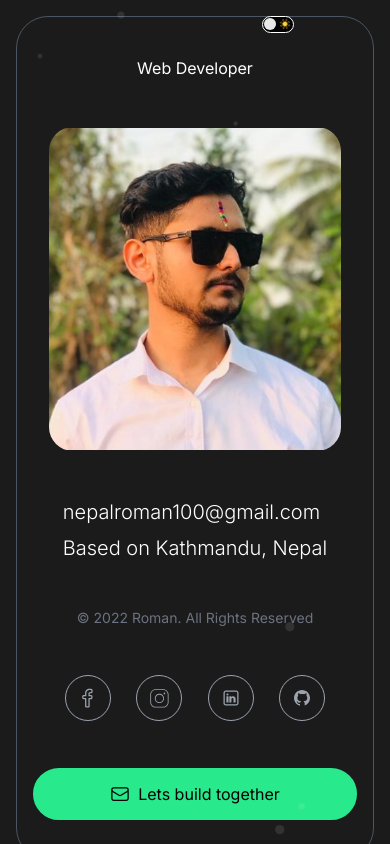
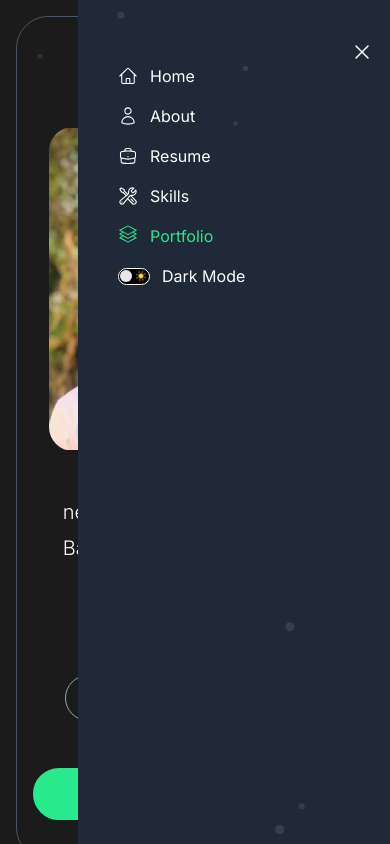
Before and after one commit to RomanNepal/myportfolio, a React (Create React App) app: page / in a window 390 px wide. Shown: the top 844 px of the page. Built offline with nearby package versions, Linux system fonts and the light colour scheme.

Commit message:
sidebar done

```diff
--- a/src/App.js
+++ b/src/App.js
@@ -16,7 +16,7 @@ import Sidebar from "./Components/Sidebar";
 function App() {
   const [init, setInit] = useState(false);
   const [theme, setTheme] = useState("dark");
-  const [active, setActive] = useState("home");
+  const [show, setShow] = useState(true);
 
   const [currentRef, setCurrentRef] = useState("");
   const [activeSectionId, setActiveSectionId] = useState("section1");
@@ -62,16 +62,6 @@ function App() {
   }, []);
 
   useEffect(() => {
-    if (theme === "dark") {
-      document.documentElement.classList.add("dark");
-    } else {
-      document.documentElement.classList.remove("dark");
-    }
-  }, [theme]);
-  const handleThemeSwitch = () => {
-    setTheme(theme === "dark" ? "light" : "dark");
-  };
-  useEffect(() => {
     if (!init) {
       initParticlesEngine(async (engine) => {
         // you can initiate the tsParticles instance (engine) here, adding custom shapes or presets
@@ -89,13 +79,31 @@ function App() {
   return (
     <>
       <div className="bg-white p-4 font-inter transition duration-500 ease-in-out dark:bg-[#1B1B1B] md:p-4 lg:flex lg:flex-col lg:p-0">
+        <div className="fixed right-24 top-4 hidden rounded-[20px] md:flex">
+          <Switch />
+        </div>
         <div
-          className="fixed right-24 top-4 flex rounded-[20px]"
+          className="fixed right-5 top-4 flex rounded-[20px] md:hidden"
           onClick={() => {
-            handleThemeSwitch();
+            setShow(true);
           }}
         >
-          <Switch />
+          <div className="rounded-full border p-2 text-white">
+            <svg
+              xmlns="http://www.w3.org/2000/svg"
+              fill="none"
+              viewBox="0 0 24 24"
+              stroke-width="1.5"
+              stroke="currentColor"
+              class="h-6 w-6"
+            >
+              <path
+                stroke-linecap="round"
+                stroke-linejoin="round"
+                d="M3.75 9h16.5m-16.5 6.75h16.5"
+              />
+            </svg>
+          </div>
         </div>
         {/* border-gray-200 p-5 dark:border-gray-600 */}
         <div className="flex h-[100vh] flex-col items-center justify-around rounded-[2rem] border p-4 dark:border-gray-600 dark:text-white md:left-10 md:flex md:h-[80vh]  lg:fixed lg:top-[50%] lg:w-[20%] lg:translate-x-[10%] lg:translate-y-[-50%] lg:flex-col ">
@@ -207,8 +215,16 @@ function App() {
             />
           </svg>
         </div>
-        <div className={`fixed right-0`}>
-          <Sidebar sections={sections} activeSectionId={activeSectionId} />
+        <div></div>
+        <div
+          className={`fixed ${show ? "right-0" : "right-[-20rem]"} top-0 h-full w-[80%] bg-gray-800 text-white transition-all md:hidden`}
+        >
+          <Sidebar
+            sections={sections}
+            activeSectionId={activeSectionId}
+            show={show}
+            setShow={setShow}
+          />
         </div>
         <div
           className="ml-[1%] mr-[1%] flex flex-col md:ml-[33%] md:mr-[20%] md:h-[140vh]"
--- a/src/Components/Sidebar.js
+++ b/src/Components/Sidebar.js
@@ -1,7 +1,8 @@
 import React, { useState } from "react";
 import Tooltip from "./Tooltip";
+import Switch from "./Switch";
 
-const Sidebar = ({ sections, active, setActive, activeSectionId }) => {
+const Sidebar = ({ sections, activeSectionId, show, setShow }) => {
   const [over, setOver] = useState("");
   const handleNavClick = (sectionId) => {
     const section = document.getElementById(sectionId);
@@ -16,13 +17,14 @@ const Sidebar = ({ sections, active, setActive, activeSectionId }) => {
     setOver("");
   };
   return (
-    <div className="z-10 flex w-8 flex-col items-center justify-center gap-4 rounded-3xl border border-gray-500 p-6">
+    <div className="flex h-full justify-between px-4 pt-10">
+      <div className="items-left justify-left z-10 flex w-[80%] flex-col gap-4 rounded-3xl p-6">
         <div
           className={
             (activeSectionId === "section1"
               ? "text-[#28E98C]"
               : "text-black dark:text-white") +
-          " relative cursor-pointer transition duration-500 ease-in-out"
+            " relative flex cursor-pointer items-center gap-3 transition duration-500 ease-in-out"
           }
           onClick={() => {
             handleNavClick("section1");
@@ -35,7 +37,7 @@ const Sidebar = ({ sections, active, setActive, activeSectionId }) => {
             removeHover();
           }}
         >
-        <div
+          {/* <div
             className={
               (over === "section1" ? "flex" : "hidden") +
               " transtition absolute left-[-7rem] w-[6rem] items-center px-2 text-gray-400 duration-500 ease-in"
@@ -43,9 +45,10 @@ const Sidebar = ({ sections, active, setActive, activeSectionId }) => {
           >
             <div className="flex w-[80%]  justify-center rounded-b-[5px] rounded-t-[5px] bg-gray-700 p-1 text-xs">
               Home
+
             </div>
             <div className="h-[8px] w-[20%] border-[6px] border-gray-700 border-b-transparent border-r-transparent border-t-transparent"></div>
-        </div>
+          </div> */}
           <svg
             xmlns="http://www.w3.org/2000/svg"
             fill="none"
@@ -60,13 +63,14 @@ const Sidebar = ({ sections, active, setActive, activeSectionId }) => {
               d="m2.25 12 8.954-8.955c.44-.439 1.152-.439 1.591 0L21.75 12M4.5 9.75v10.125c0 .621.504 1.125 1.125 1.125H9.75v-4.875c0-.621.504-1.125 1.125-1.125h2.25c.621 0 1.125.504 1.125 1.125V21h4.125c.621 0 1.125-.504 1.125-1.125V9.75M8.25 21h8.25"
             />
           </svg>
+          <div>Home</div>
         </div>
         <div
           className={
             (activeSectionId === "section2"
               ? "text-[#28E98C]"
-            : "text-black hover:text-[#28E98C] dark:text-white") +
-          " relative cursor-pointer transition duration-500 ease-in-out"
+              : "text-white hover:text-[#28E98C] dark:text-white") +
+            " relative flex cursor-pointer items-center gap-3 transition duration-500 ease-in-out"
           }
           onClick={() => {
             handleNavClick("section2");
@@ -79,7 +83,7 @@ const Sidebar = ({ sections, active, setActive, activeSectionId }) => {
             removeHover();
           }}
         >
-        <div
+          {/* <div
             className={
               (over === "section2" ? "flex" : "hidden") +
               " transtition absolute left-[-7rem] w-[6rem] items-center px-2 text-gray-400 duration-500 ease-in"
@@ -89,7 +93,7 @@ const Sidebar = ({ sections, active, setActive, activeSectionId }) => {
               About
             </div>
             <div className="h-[12px] w-[20%] border-[8px] border-gray-700 border-b-transparent border-r-transparent border-t-transparent"></div>
-        </div>
+          </div> */}
           <svg
             xmlns="http://www.w3.org/2000/svg"
             fill="none"
@@ -104,13 +108,14 @@ const Sidebar = ({ sections, active, setActive, activeSectionId }) => {
               d="M15.75 6a3.75 3.75 0 1 1-7.5 0 3.75 3.75 0 0 1 7.5 0ZM4.501 20.118a7.5 7.5 0 0 1 14.998 0A17.933 17.933 0 0 1 12 21.75c-2.676 0-5.216-.584-7.499-1.632Z"
             />
           </svg>
+          <div>About</div>
         </div>
         <div
           className={
             (activeSectionId === "section3"
               ? "text-[#28E98C]"
-            : "text-black hover:text-[#28E98C] dark:text-white") +
-          " relative cursor-pointer"
+              : "text-white hover:text-[#28E98C] dark:text-white") +
+            " relative flex cursor-pointer items-center gap-3 transition duration-500 ease-in-out"
           }
           onClick={() => {
             handleNavClick("section3");
@@ -148,6 +153,7 @@ const Sidebar = ({ sections, active, setActive, activeSectionId }) => {
               d="M20.25 14.15v4.25c0 1.094-.787 2.036-1.872 2.18-2.087.277-4.216.42-6.378.42s-4.291-.143-6.378-.42c-1.085-.144-1.872-1.086-1.872-2.18v-4.25m16.5 0a2.18 2.18 0 0 0 .75-1.661V8.706c0-1.081-.768-2.015-1.837-2.175a48.114 48.114 0 0 0-3.413-.387m4.5 8.006c-.194.165-.42.295-.673.38A23.978 23.978 0 0 1 12 15.75c-2.648 0-5.195-.429-7.577-1.22a2.016 2.016 0 0 1-.673-.38m0 0A2.18 2.18 0 0 1 3 12.489V8.706c0-1.081.768-2.015 1.837-2.175a48.111 48.111 0 0 1 3.413-.387m7.5 0V5.25A2.25 2.25 0 0 0 13.5 3h-3a2.25 2.25 0 0 0-2.25 2.25v.894m7.5 0a48.667 48.667 0 0 0-7.5 0M12 12.75h.008v.008H12v-.008Z"
             />
           </svg>
+          <div>Resume</div>
         </div>
         {/* <div
         className={
@@ -181,8 +187,8 @@ const Sidebar = ({ sections, active, setActive, activeSectionId }) => {
           className={
             (activeSectionId === "section4"
               ? "text-[#28E98C]"
-            : "text-black hover:text-[#28E98C] dark:text-white") +
-          " relative cursor-pointer transition duration-500 ease-in-out"
+              : "text-white hover:text-[#28E98C] dark:text-white") +
+            " relative flex cursor-pointer items-center gap-3 transition duration-500 ease-in-out"
           }
           onClick={() => {
             handleNavClick("section4");
@@ -195,7 +201,7 @@ const Sidebar = ({ sections, active, setActive, activeSectionId }) => {
             removeHover();
           }}
         >
-        <div
+          {/* <div
             className={
               (over === "section4" ? "flex" : "hidden") +
               " transtition absolute left-[-7rem] w-[6rem] items-center px-2 text-gray-400 duration-500 ease-in"
@@ -205,7 +211,7 @@ const Sidebar = ({ sections, active, setActive, activeSectionId }) => {
               Skills
             </div>
             <div className="h-[12px] w-[20%] border-[8px] border-gray-700 border-b-transparent border-r-transparent border-t-transparent"></div>
-        </div>
+          </div> */}
           <svg
             xmlns="http://www.w3.org/2000/svg"
             fill="none"
@@ -220,13 +226,14 @@ const Sidebar = ({ sections, active, setActive, activeSectionId }) => {
               d="M11.42 15.17 17.25 21A2.652 2.652 0 0 0 21 17.25l-5.877-5.877M11.42 15.17l2.496-3.03c.317-.384.74-.626 1.208-.766M11.42 15.17l-4.655 5.653a2.548 2.548 0 1 1-3.586-3.586l6.837-5.63m5.108-.233c.55-.164 1.163-.188 1.743-.14a4.5 4.5 0 0 0 4.486-6.336l-3.276 3.277a3.004 3.004 0 0 1-2.25-2.25l3.276-3.276a4.5 4.5 0 0 0-6.336 4.486c.091 1.076-.071 2.264-.904 2.95l-.102.085m-1.745 1.437L5.909 7.5H4.5L2.25 3.75l1.5-1.5L7.5 4.5v1.409l4.26 4.26m-1.745 1.437 1.745-1.437m6.615 8.206L15.75 15.75M4.867 19.125h.008v.008h-.008v-.008Z"
             />
           </svg>
+          <div>Skills</div>
         </div>
         <div
           className={
             (activeSectionId === "section5"
               ? "text-[#28E98C]"
               : "text-black hover:text-[#28E98C] dark:text-white") +
-          " relative cursor-pointer transition duration-500 ease-in-out"
+            " items-centercursor-pointer relative  flex gap-3 transition duration-500 ease-in-out"
           }
           onClick={() => {
             handleNavClick("section5");
@@ -239,7 +246,7 @@ const Sidebar = ({ sections, active, setActive, activeSectionId }) => {
             removeHover();
           }}
         >
-        <div
+          {/* <div
             className={
               (over === "section5" ? "flex" : "hidden") +
               " transtition absolute left-[-7rem] w-[6rem] items-center px-2 text-gray-400 duration-500 ease-in"
@@ -249,7 +256,7 @@ const Sidebar = ({ sections, active, setActive, activeSectionId }) => {
               Portfolio
             </div>
             <div className="h-[12px] w-[20%] border-[8px] border-gray-700 border-b-transparent border-r-transparent border-t-transparent"></div>
-        </div>
+          </div> */}
           <svg
             xmlns="http://www.w3.org/2000/svg"
             fill="none"
@@ -264,6 +271,33 @@ const Sidebar = ({ sections, active, setActive, activeSectionId }) => {
               d="M6.429 9.75 2.25 12l4.179 2.25m0-4.5 5.571 3 5.571-3m-11.142 0L2.25 7.5 12 2.25l9.75 5.25-4.179 2.25m0 0L21.75 12l-4.179 2.25m0 0 4.179 2.25L12 21.75 2.25 16.5l4.179-2.25m11.142 0-5.571 3-5.571-3"
             />
           </svg>
+          <div>Portfolio</div>
+        </div>
+        <div
+          className="flex items-center gap-3"
+          // onClick={() => {
+          //   handleThemeSwitch();
+          // }}
+        >
+          <Switch />
+          <div>Dark Mode</div>
+        </div>
+      </div>
+      <div className="" id="crossIcon" onClick={() => setShow(false)}>
+        <svg
+          xmlns="http://www.w3.org/2000/svg"
+          fill="none"
+          viewBox="0 0 24 24"
+          stroke-width="1.5"
+          stroke="currentColor"
+          class="h-6 w-6"
+        >
+          <path
+            stroke-linecap="round"
+            stroke-linejoin="round"
+            d="M6 18 18 6M6 6l12 12"
+          />
+        </svg>
       </div>
     </div>
   );
--- a/src/Components/Switch/index.js
+++ b/src/Components/Switch/index.js
@@ -1,9 +1,20 @@
 import "./Switch.css";
-import React from "react";
+import React, { useEffect, useState } from "react";
 
 const Switch = () => {
+  const [theme, setTheme] = useState("dark");
+  useEffect(() => {
+    if (theme === "dark") {
+      document.documentElement.classList.add("dark");
+    } else {
+      document.documentElement.classList.remove("dark");
+    }
+  }, [theme]);
+  const handleThemeSwitch = () => {
+    setTheme(theme === "dark" ? "light" : "dark");
+  };
   return (
-    <label class="switch">
+    <label class="switch" onClick={handleThemeSwitch}>
       <span class="moon">
         <svg xmlns="http://www.w3.org/2000/svg" viewBox="0 0 384 512">
           <path d="m223.5 32c-123.5 0-223.5 100.3-223.5 224s100 224 223.5 224c60.6 0 115.5-24.2 155.8-63.4 5-4.9 6.3-12.5 3.1-18.7s-10.1-9.7-17-8.5c-9.8 1.7-19.8 2.6-30.1 2.6-96.9 0-175.5-78.8-175.5-176 0-65.8 36-123.1 89.3-153.3 6.1-3.5 9.2-10.5 7.7-17.3s-7.3-11.9-14.3-12.5c-6.3-.5-12.6-.8-19-.8z"></path>
```
Lines whose indentation alone changed are shown as unchanged.
